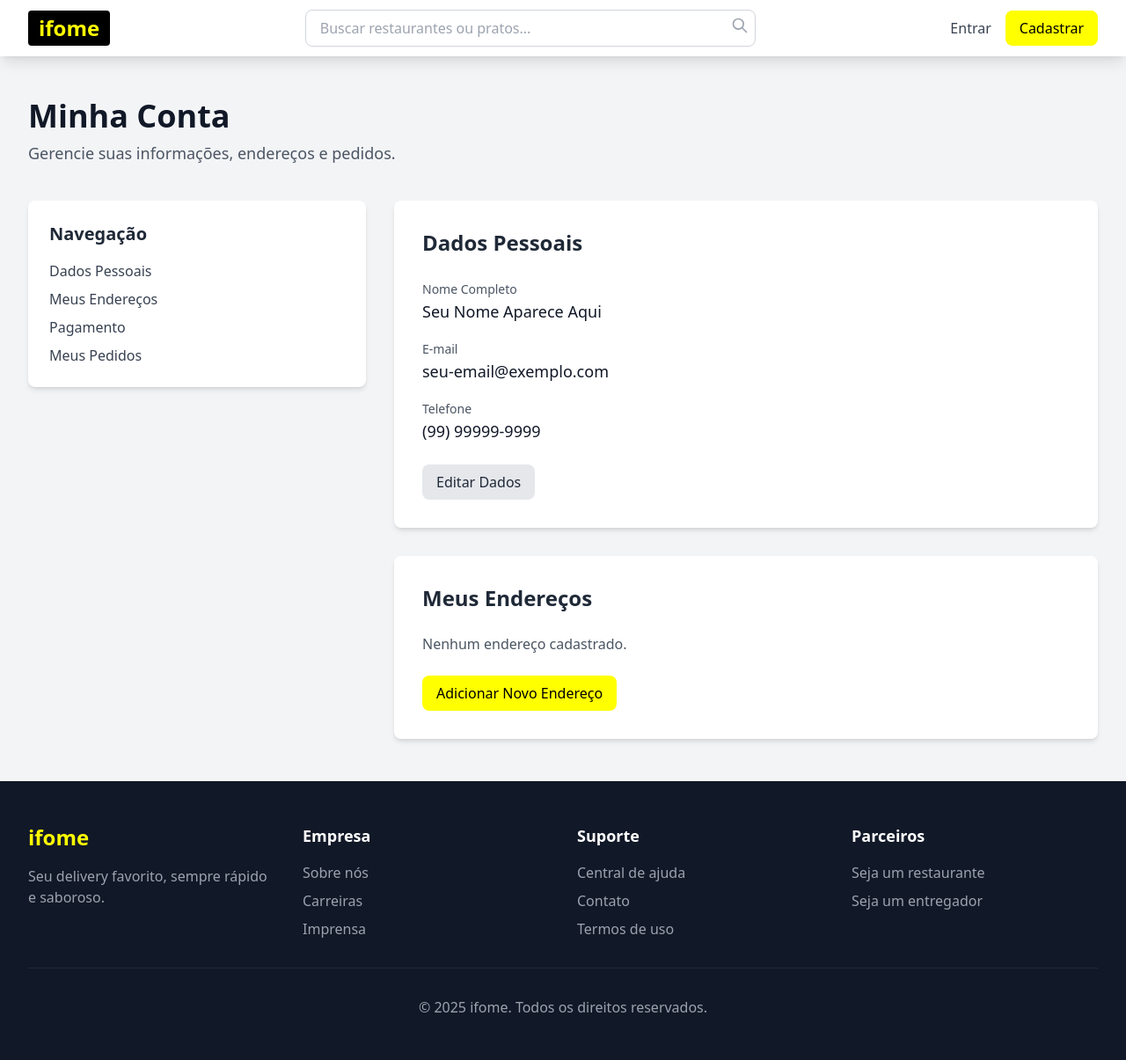
After one commit to DanDosSantos/ifome, a Flask app: page /perfil in a window 1280 px wide. The commit adds this page. Shown: the whole page at 88% size. Run offline with Flask 3, Linux system fonts and the light colour scheme; some libraries are stand-ins or nearby versions.

Commit message:
Feat: Cria página de perfil e melhora fluxo de autenticação

```diff
--- a/src/controllers/usuarios.py
+++ b/src/controllers/usuarios.py
@@ -1,9 +1,12 @@
-from flask import Blueprint, render_template, request, redirect, url_for, flash
+from flask import Blueprint, render_template, request, redirect, url_for, flash, session
 from src.models.usuarios_model import Usuarios
 from src.validators.usuario_validator import validar_usuario
 from config_db import db
 from werkzeug.security import generate_password_hash
 from werkzeug.security import check_password_hash
+from sqlalchemy import or_
+import re
+import re
 import os
 
 usuarios_bp = Blueprint('usuarios', __name__, template_folder=os.path.join(os.path.dirname(__file__), '..', 'templates'))
@@ -17,8 +20,10 @@ def cadastro():
         senha_hash = generate_password_hash(senha)
         confirmar_senha = request.form['confirmar_senha']
         telefone = request.form['telefone']
-
-        erros = validar_usuario(nome, email, senha, confirmar_senha, telefone)
+        # Limpa o telefone, removendo tudo que não for dígito
+        telefone_limpo = re.sub(r'\D', '', telefone)
+        # Passa o telefone limpo para o validador
+        erros = validar_usuario(nome, email, senha, confirmar_senha, telefone_limpo)
         if erros:
             for erro in erros:
                 flash(erro, 'error')
@@ -28,11 +33,12 @@ def cadastro():
             nome = nome,
             email = email,
             senha = senha_hash,
-            telefone = telefone
+            telefone = telefone_limpo
         )
         db.session.add(novo_usuario)
         db.session.commit()
 
+        flash('Cadastro realizado com sucesso! Faça o login.', 'success')
         return redirect(url_for('usuarios.login'))
 
     return render_template('cadastro.html')
@@ -40,16 +46,31 @@ def cadastro():
 @usuarios_bp.route('/login', methods=['GET', 'POST'])
 def login():
     if request.method == 'POST':
-        email = request.form['email']
+        identificador = request.form['identificador']
         senha = request.form['senha']
-
-        usuario = Usuarios.query.filter_by(email=email).first()
+        telefone_limpo = re.sub(r'\D', '', identificador)
+        # Procura o usuário por email ou pelo telefone
+        usuario = Usuarios.query.filter(
+            or_(Usuarios.email == identificador, Usuarios.telefone == telefone_limpo)
+        ).first()
 
         if usuario and check_password_hash(usuario.senha, senha):
+            session['usuario_id'] = usuario.id
+            session['usuario_nome'] = usuario.nome
             flash(f'Login realizado com sucesso! Bem-vindo, {usuario.nome}!', 'success')
             return redirect(url_for('home.index'))
         else:
-            flash('Email ou senha inválidos. Tente novamente.', 'error')
+            flash('Email/Telefone ou senha inválidos. Tente novamente.', 'error')
             return redirect(url_for('usuarios.login'))
 
     return render_template('login.html')
+
+@usuarios_bp.route('/perfil')
+def perfil():
+    return render_template('perfil.html')
+
+@usuarios_bp.route('/logout')
+def logout():
+    session.clear()
+    flash('Você saiu da sua conta.', 'success')
+    return redirect(url_for('home.index'))
--- a/src/templates/base.html
+++ b/src/templates/base.html
@@ -27,11 +27,11 @@
           <!-- Logo -->
           <div class="flex items-center">
             <div class="flex-shrink-0">
-              <h1
-                class="text-2xl font-bold text-yellow-99 bg-black px-3 py-1 rounded"
-              >
-                ifome
-              </h1>
+                <a href="{{ url_for('home.index') }}">
+                    <h1 class="text-2xl font-bold text-yellow-99 bg-black px-3 py-1 rounded">
+                        ifome
+                    </h1>
+                </a>
             </div>
           </div>
 
@@ -65,17 +65,16 @@
 
           <!-- Auth Links -->
           <div class="flex items-center space-x-4">
-            <a
-              href="{{ url_for('usuarios.login') }}"
-              class="text-gray-700 hover:text-yellow-99 font-medium"
-              >Entrar</a
-            >
-            <a
-              href="cadastro"
-              class="bg-yellow-99 text-black px-4 py-2 rounded-lg font-medium hover:bg-yellow-99-dark transition duration-200"
-              >Cadastrar</a
-            >
-          </div>
+            {% if session['usuario_id'] %}
+              <a href="{{ url_for('usuarios.perfil') }}" class="flex items-center text-gray-700 hover:text-yellow-99-dark font-medium">
+              <svg class="w-6 h-6 mr-2" fill="none" stroke="currentColor" viewBox="0 0 24 24" xmlns="http://www.w3.org/2000/svg"><path stroke-linecap="round" stroke-linejoin="round" stroke-width="2" d="M5.121 17.804A13.937 13.937 0 0112 16c2.5 0 4.847.655 6.879 1.804M15 10a3 3 0 11-6 0 3 3 0 016 0z"></path></svg>
+              <span>{{ session['usuario_nome'].split()[0] }}</span> </a>
+              <a href="{{ url_for('usuarios.logout') }}" class="bg-gray-200 text-black px-4 py-2 rounded-lg font-medium hover:bg-gray-300 transition duration-200">Sair</a>
+            {% else %}
+              <a href="{{ url_for('usuarios.login') }}" class="text-gray-700 hover:text-yellow-99 font-medium">Entrar</a>
+              <a href="{{ url_for('usuarios.cadastro') }}" class="bg-yellow-99 text-black px-4 py-2 rounded-lg font-medium hover:bg-yellow-99-dark transition duration-200">Cadastrar</a>
+              {% endif %}
+            </div>
         </div>
       </div>
     </nav>
@@ -145,7 +144,7 @@
         <div
           class="border-t border-gray-800 mt-8 pt-8 text-center text-gray-400"
         >
-          <p>&copy; 2024 ifome. Todos os direitos reservados.</p>
+          <p>&copy; 2025 ifome. Todos os direitos reservados.</p>
         </div>
       </div>
     </footer>
--- a/src/templates/login.html
+++ b/src/templates/login.html
@@ -24,12 +24,12 @@
           <label for="email-address" class="sr-only">Email</label>
           <input
             id="email-address"
-            name="email"
-            type="email"
+            name="identificador"
+            type="text"
             autocomplete="email"
             required
             class="appearance-none rounded-none relative block w-full px-3 py-2 border border-gray-300 placeholder-gray-500 text-gray-900 rounded-t-md focus:outline-none focus:ring-yellow-99 focus:border-yellow-99 focus:z-10 sm:text-sm"
-            placeholder="Seu e-mail"
+            placeholder="Email ou Telefone"
           />
         </div>
         <div>
--- /dev/null
+++ b/src/templates/perfil.html
@@ -0,0 +1,91 @@
+{% extends 'base.html' %} {% block content %}
+<div class="bg-gray-100 min-h-screen">
+  <div class="max-w-7xl mx-auto py-12 px-4 sm:px-6 lg:px-8">
+    <header class="mb-10">
+      <h1 class="text-4xl font-bold text-gray-900">Minha Conta</h1>
+      <p class="mt-2 text-lg text-gray-600">
+        Gerencie suas informações, endereços e pedidos.
+      </p>
+    </header>
+
+    <div class="grid grid-cols-1 md:grid-cols-3 gap-8">
+      <aside class="md:col-span-1">
+        <div class="bg-white p-6 rounded-lg shadow-md">
+          <h3 class="text-xl font-semibold text-gray-800 mb-4">Navegação</h3>
+          <ul class="space-y-2">
+            <li>
+              <a
+                href="#dados-pessoais"
+                class="block text-gray-700 hover:text-yellow-99-dark font-medium"
+                >Dados Pessoais</a
+              >
+            </li>
+            <li>
+              <a
+                href="#enderecos"
+                class="block text-gray-700 hover:text-yellow-99-dark font-medium"
+                >Meus Endereços</a
+              >
+            </li>
+            <li>
+              <a
+                href="#pagamentos"
+                class="block text-gray-700 hover:text-yellow-99-dark font-medium"
+                >Pagamento</a
+              >
+            </li>
+            <li>
+              <a
+                href="#pedidos"
+                class="block text-gray-700 hover:text-yellow-99-dark font-medium"
+                >Meus Pedidos</a
+              >
+            </li>
+          </ul>
+        </div>
+      </aside>
+
+      <main class="md:col-span-2 space-y-8">
+        <section id="dados-pessoais" class="bg-white p-8 rounded-lg shadow-md">
+          <h3 class="text-2xl font-semibold text-gray-800 mb-6">
+            Dados Pessoais
+          </h3>
+          <div class="space-y-4">
+            <div>
+              <label class="text-sm font-medium text-gray-600"
+                >Nome Completo</label
+              >
+              <p class="text-lg text-gray-900">Seu Nome Aparece Aqui</p>
+            </div>
+            <div>
+              <label class="text-sm font-medium text-gray-600">E-mail</label>
+              <p class="text-lg text-gray-900">seu-email@exemplo.com</p>
+            </div>
+            <div>
+              <label class="text-sm font-medium text-gray-600">Telefone</label>
+              <p class="text-lg text-gray-900">(99) 99999-9999</p>
+            </div>
+          </div>
+          <button
+            class="mt-6 bg-gray-200 text-gray-800 px-4 py-2 rounded-lg font-medium hover:bg-gray-300 transition duration-200"
+          >
+            Editar Dados
+          </button>
+        </section>
+
+        <section id="enderecos" class="bg-white p-8 rounded-lg shadow-md">
+          <h3 class="text-2xl font-semibold text-gray-800 mb-6">
+            Meus Endereços
+          </h3>
+          <p class="text-gray-600">Nenhum endereço cadastrado.</p>
+          <button
+            class="mt-6 bg-yellow-99 text-black px-4 py-2 rounded-lg font-medium hover:bg-yellow-99-dark transition duration-200"
+          >
+            Adicionar Novo Endereço
+          </button>
+        </section>
+      </main>
+    </div>
+  </div>
+</div>
+{% endblock %}
```
Also changed, not shown: instance/ifome.db.
